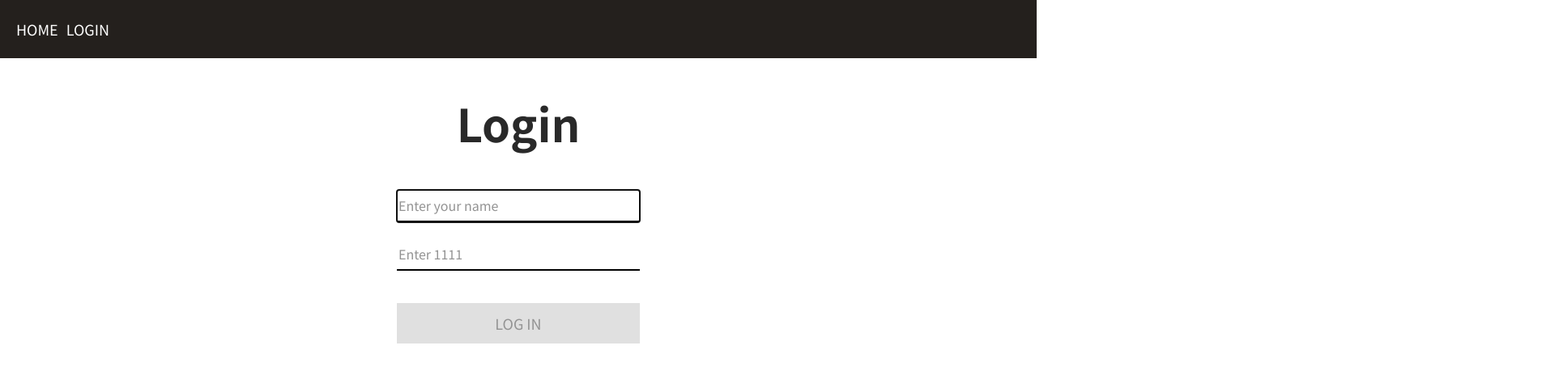
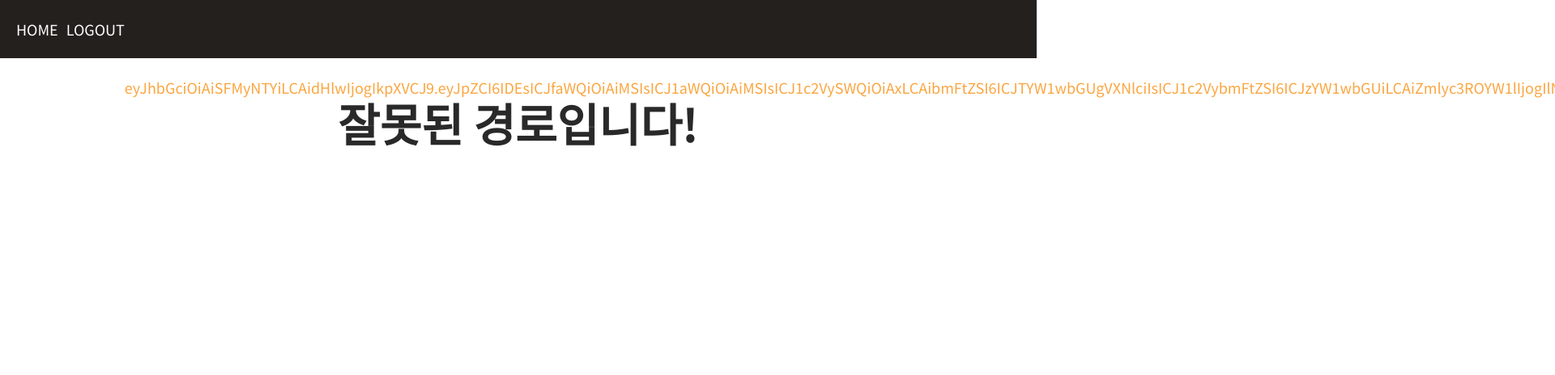
Before and after one commit to katekim1029/vue.resume, a Vue app: page /login in a window 1280 px wide. Shown: the top 464 px of the page at 81% size, 1920 px wide, since content can reach past the window. Built offline with nearby package versions, Linux system fonts and the light colour scheme; sample sign-in values are in the browser's storage.

Commit message:
auth-logout

```diff
--- a/src/assets/base.scss
+++ b/src/assets/base.scss
@@ -158,3 +158,11 @@ input::-webkit-input-placeholder {
 	font-weight: $font-weight-bold;
 	line-height: 100px;
 }
+
+.message {
+	padding-top: 30px;
+	padding-bottom: 23px;
+	font-size: 56px;
+	font-weight: $font-weight-bold;
+	line-height: 100px;
+}
--- a/src/components/Login.vue
+++ b/src/components/Login.vue
@@ -1,12 +1,13 @@
 <template>
   <div class="cont">
+    <template v-if="!isLogin">
       <h3 class="title">Login</h3>
 
       <div class="login">
         <form @submit.prevent="onSubmit">
           <div class="login__box">
             <label for="name" class="login__lb">Name</label>
-          <input type="text" id="name" class="login__inp" placeholder="Enter your name" v-model="name" autofocus>
+            <input type="text" id="name" class="login__inp" maxlength="30" placeholder="Enter your name" v-model="name" autofocus>
           </div>
           <div class="login__box">
             <label for="password" class="login__lb">Password</label>
@@ -17,6 +18,9 @@
         </form>
 
       </div>
+    </template>
+
+    <div class="message" v-else>잘못된 경로입니다!</div>
   </div>
 </template>
 
@@ -31,16 +35,22 @@ export default {
       name: '',
       password: '',
       error: '',
-      rPath: ''
+      rPath: '',
+      isLogin: false
     }
+  },
+  created() {
+    this.rPath = this.$route.query.rPath || '/'
+
+    this.isLogin = !!localStorage.getItem('token')
+    bus.$on('name', (name) => {
+      this.isLogin = !!name
+    })
   },
   computed: {
     invalidForm() {
       return !this.name || !this.password
     }
-  },
-  created() {
-    this.rPath = this.$route.query.rPath || ''
   },
   methods: {
     onSubmit() {
@@ -49,7 +59,7 @@ export default {
         .then(() => {
           localStorage.setItem('token', this.name)
           bus.$emit('name', this.name)
-          this.$router.push(this.rPath).catch(()=>{});
+          this.$router.push(this.rPath).catch(()=>{})
         })
         .catch(err => {
           this.error = err
--- a/src/components/Navbar.vue
+++ b/src/components/Navbar.vue
@@ -2,9 +2,12 @@
   <div class="navbar">
     <div class="navbar__list">
       <router-link class="navbar__link" to="/">HOME</router-link>
-      <router-link class="navbar__link" to="/login">LOGIN</router-link>
+      <a href="#" class="navbar__link" @click.prevent="logout" v-if="isLogin">LOGOUT</a>
+      <router-link class="navbar__link" to="/login" v-else>LOGIN</router-link>
     </div>
-    <p class="navbar__text" v-if="name">Hello, <strong class="navbar__user">{{ name }}</strong>!</p>
+    <p class="navbar__text" v-if="isLogin">
+      Hello, <strong class="navbar__user">{{ name }}</strong>!
+    </p>
   </div>
 </template>
 
@@ -15,13 +18,24 @@ export default {
   name: 'Navbar',
   data() {
     return {
-      name: null
+      name: null,
+      isLogin: false
     }
   },
   created() {
+    this.name = localStorage.getItem('token')
+    this.isLogin = !!this.name
     bus.$on('name', (name) => {
       this.name = name
+      this.isLogin = !this.name
     })
+  },
+  methods: {
+    logout() {
+      delete localStorage.token
+      this.$router.push('/login').catch(()=>{})
+      bus.$emit('name', null)
+    }
   }
 }
 </script>
--- a/src/components/NotFound.vue
+++ b/src/components/NotFound.vue
@@ -1,6 +1,6 @@
 <template>
   <div class="cont">
-    <h3 class="title">Page not found</h3>
+    <div class="message">Page not found</div>
   </div>
 </template>
 
```
Lines whose indentation alone changed are shown as unchanged.
